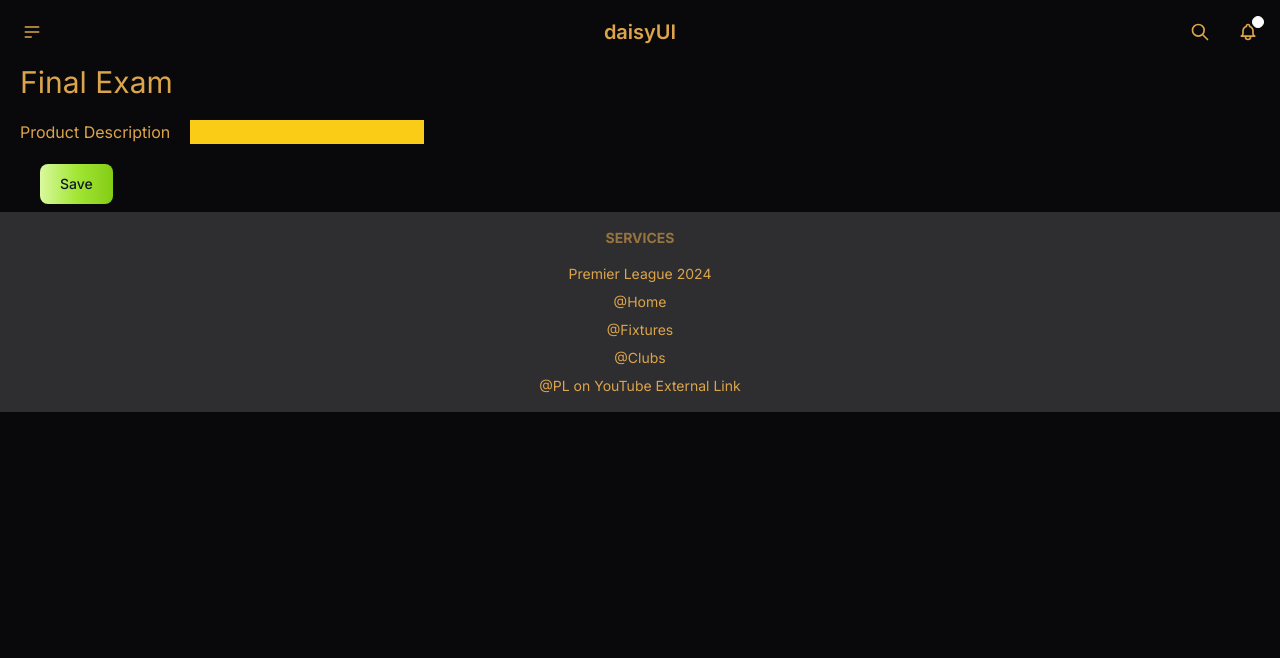
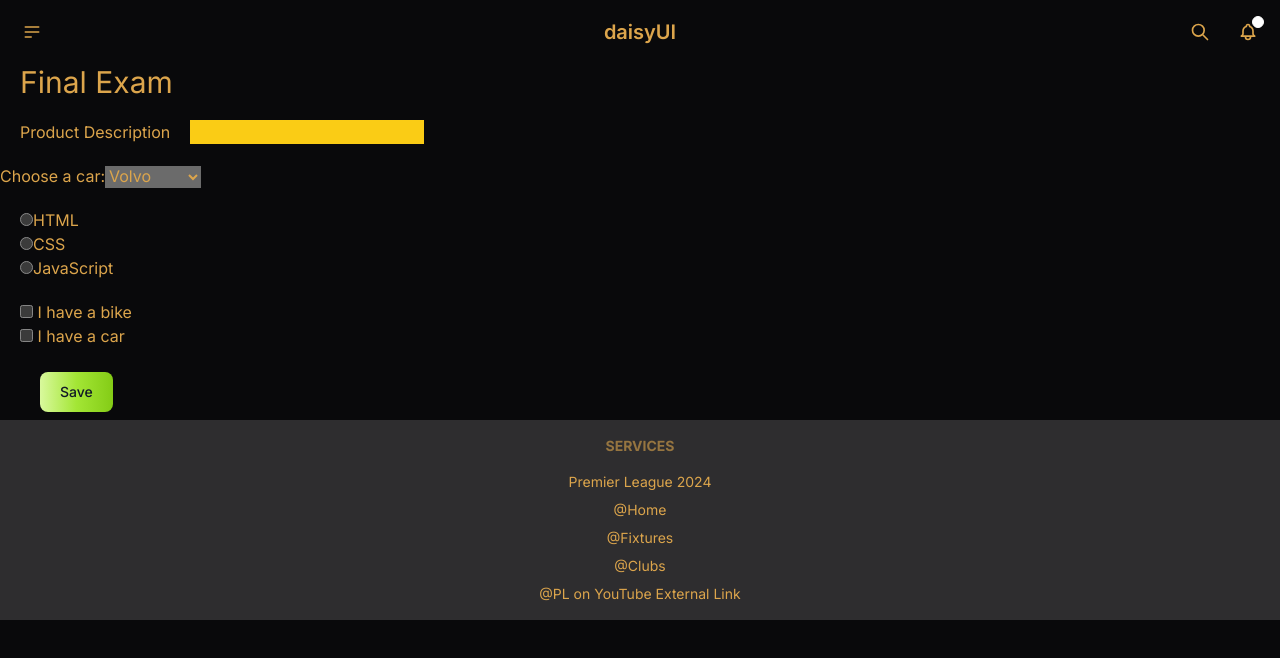
Before and after one commit to tenjamphel/Exam2, a Next.js app: page /final in a window 1280 px wide. Shown: the top 658 px of the page. Built offline with nearby package versions, Linux system fonts and the light colour scheme.

Commit message:
completed

```diff
--- a/app/final/page.tsx
+++ b/app/final/page.tsx
@@ -2,12 +2,43 @@
     return (
       <>
       <h1 className="text-3xl ml-5">Final Exam</h1>
-      <form>
+      <form/>
         <label htmlFor="product" className="ml-5">Product Description</label>
         <input type="text" name="product" id="product" className="m-5 text-black bg-yellow-400"/>
         <br />
+        <label htmlFor="cars">Choose a car:</label>
+
+        <select name="cars" id="cars">
+        <option value="volvo">Volvo</option>
+        <option value="saab">Saab</option>
+        <option value="mercedes">Mercedes</option>
+        <option value="audi">Audi</option>
+        </select>
+
+        <br />
+
+
+        <div className="ml-5 mt-5">
+        <input type="radio" id="html" name="fav_language" value="HTML" />
+        <label htmlFor="html">HTML</label><br />
+        <input type="radio" id="css" name="fav_language" value="CSS"/>
+        <label htmlFor="css">CSS</label><br />
+        <input type="radio" id="javascript" name="fav_language" value="JavaScript"/>
+        <label htmlFor="javascript">JavaScript</label>
+        </div>
+
+        <div className="ml-5 mt-5">
+        <input type="checkbox" id="vehicle1" name="vehicle1" value="Bike" />
+        <label htmlFor="vehicle1"> I have a bike</label><br />
+        <input type="checkbox" id="vehicle2" name="vehicle2" value="Car" />
+        <label htmlFor="vehicle2"> I have a car</label><br />
+        </div>
+
+        <br />
+
+
         <button className="ml-10 text-gray-900 bg-gradient-to-r from-lime-200 via-lime-400 to-lime-500 hover:bg-gradient-to-br focus:ring-4 focus:outline-none focus:ring-lime-300 dark:focus:ring-lime-800 font-medium rounded-lg text-sm px-5 py-2.5 text-center me-2 mb-2" type="submit">Save</button>
-      </form>
+
 
       </>
     );
```
